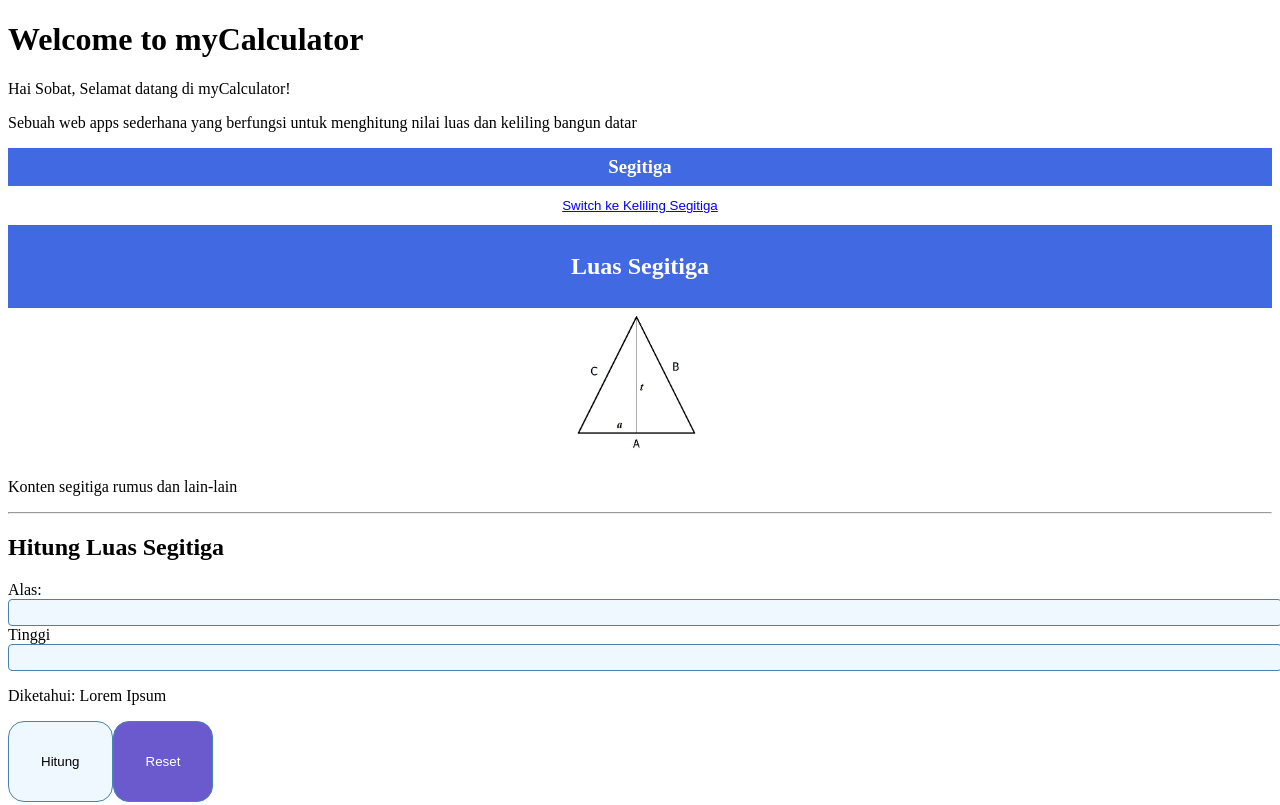
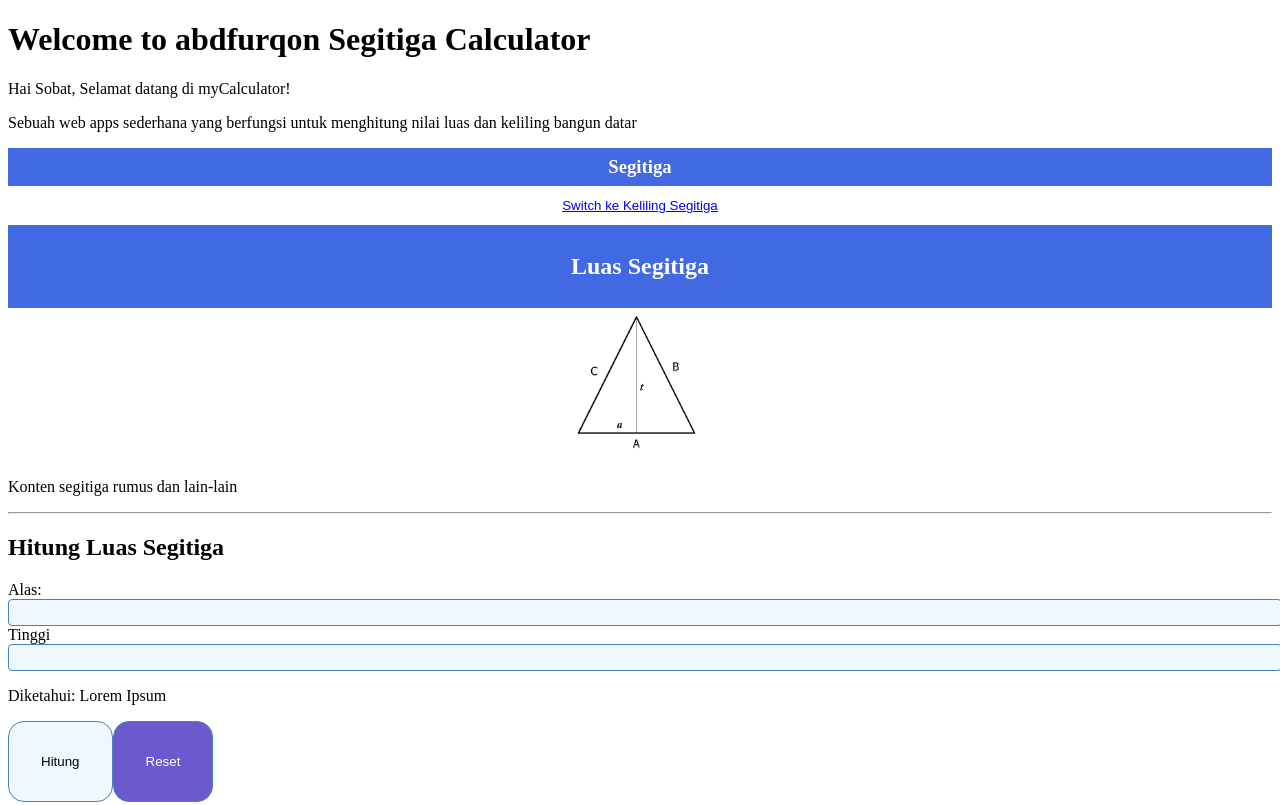
Before and after one commit to revou-fundamental-course/13-may-24-abdfurqon, a plain HTML site: page index.html in a window 1280 px wide. Shown: the top 805 px of the page. Drawn offline with Linux system fonts and the light colour scheme.

Commit message:
fitur-baru

```diff
--- a/index.html
+++ b/index.html
@@ -8,7 +8,7 @@
 </head>
 <body>
     <header>
-        <h1>Welcome to myCalculator</h1>
+        <h1>Welcome to abdfurqon Segitiga Calculator</h1>
         <section>
             <p>
                 Hai Sobat, Selamat datang di myCalculator!
```
